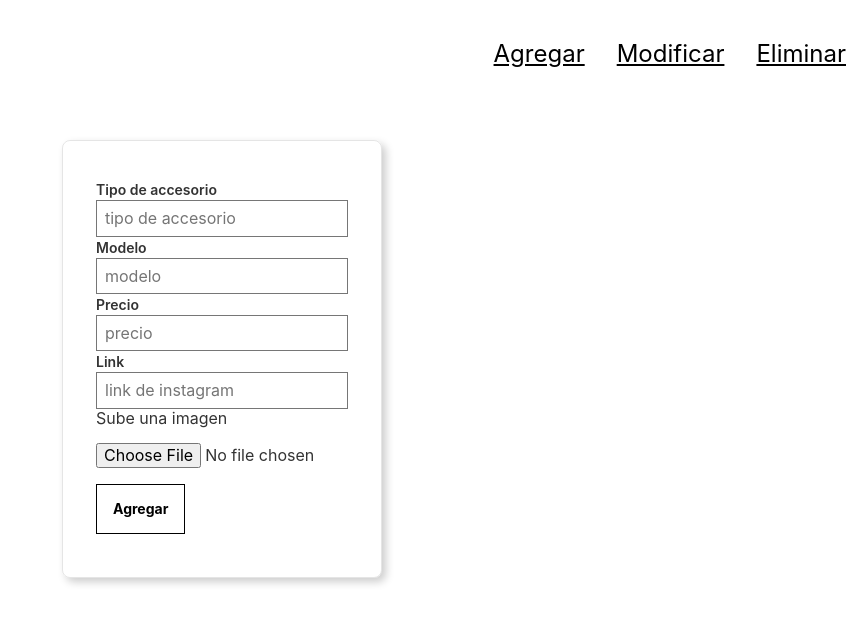
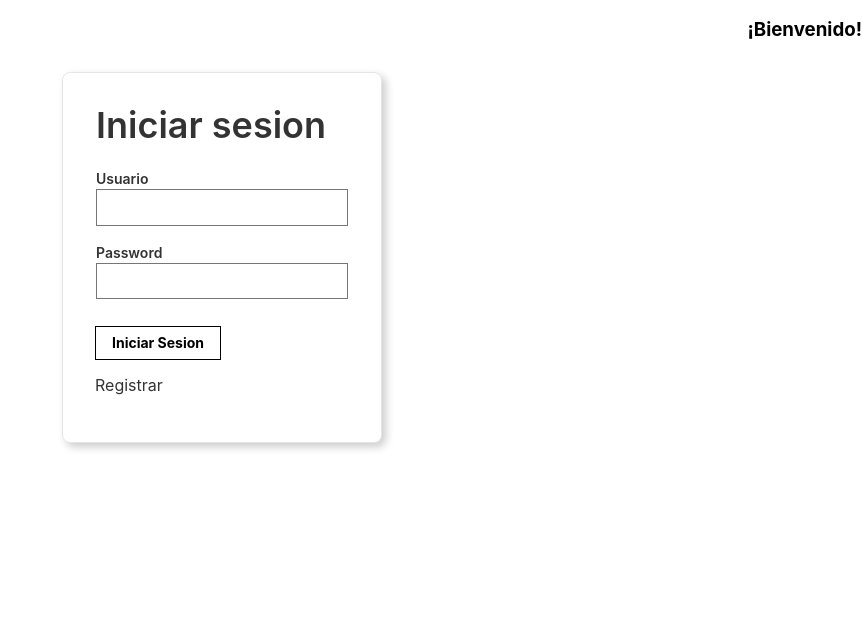
Before and after one commit to radamesvaz/pa-fe, a React (Create React App) app: page / in a window 1280 px wide. Shown: the top 624 px of the page, without its empty margins (418-1280 px from the left). Built offline with nearby package versions, Linux system fonts and the light colour scheme.

Commit message:
fixing routes

```diff
--- a/src/App.js
+++ b/src/App.js
@@ -10,11 +10,11 @@ class App extends Component {
   constructor(){
     super();
     this.state = {
-     // route: 'signin',
-     route: 'home',
-     // isSignedIn: false
-     isSignedIn: true,
-     id: ''
+      route: 'signin',
+    // route: 'home',
+      isSignedIn: false
+   //  isSignedIn: true,
+    // id: ''
     }
   }
 
@@ -37,6 +37,29 @@ class App extends Component {
        {
 
 
+
+         this.state.route === 'signin'
+         ?
+         <SignIn onRouteChange={this.onRouteChange} />
+         :(
+           this.state.route === 'register'
+           ?
+           <Register onRouteChange={this.onRouteChange}/>
+           :(
+            this.state.route === 'home'
+          ?
+            <Agregar />
+          :(
+            this.state.route === 'eliminar'
+            ?
+            <Eliminar />
+            :
+            <Modificar />
+          )
+           )
+         )
+
+/*
          this.state.route === 'home'
           ?
             <Agregar />
@@ -47,7 +70,7 @@ class App extends Component {
             :
             <Modificar />
           )
-
+        */
        /*
           : (
             this.state.route === 'signout'
--- a/src/components/Navigation.js
+++ b/src/components/Navigation.js
@@ -7,7 +7,7 @@ const Navigation = ({onRouteChange, isSignedIn}) => {
             <p onClick={() => onRouteChange('home')} className='f3 link dim black underline pa3 pointer'>Agregar</p>
             <p onClick={() => onRouteChange('modificar')} className='f3 link dim black underline pa3 pointer'>Modificar</p>
             <p onClick={() => onRouteChange('eliminar')} className='f3 link dim black underline pa3 pointer'>Eliminar</p>
-           {/* <p onClick={() => onRouteChange('signout')} className='f3 link dim black underline pa3 pointer'>Cerrar sesion</p> */}
+            <p onClick={() => onRouteChange('signin')} className='f3 link dim black underline pa3 pointer'>Cerrar sesion</p>
         </nav>
             );
         } else {
```
